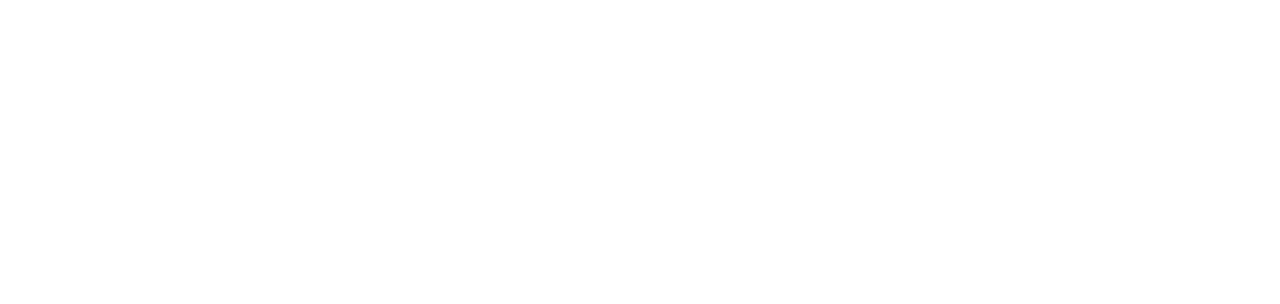
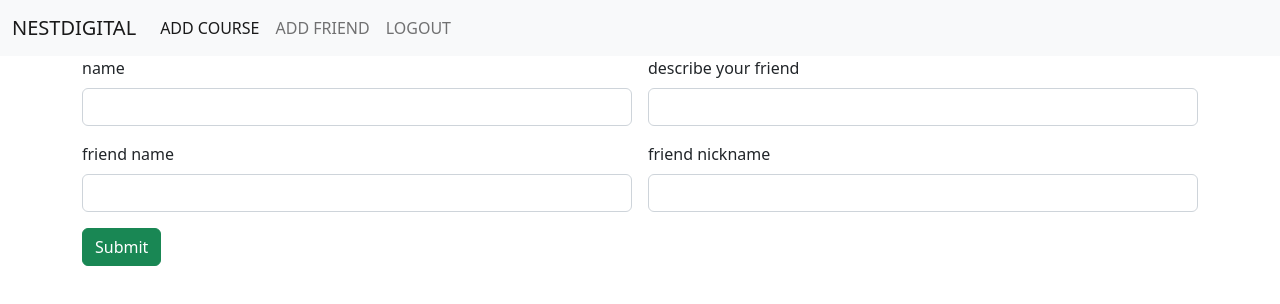
Before and after one commit to goodwinjose26/AngularNestdigitalApp, an Angular app: page /addfriend in a window 1280 px wide. Before the commit this address led to /. Shown: the top 304 px of the page. Built offline with nearby package versions, Linux system fonts and the light colour scheme.

Commit message:
addfriend

```diff
--- a/src/app/addcourse/addcourse.component.html
+++ b/src/app/addcourse/addcourse.component.html
@@ -24,7 +24,7 @@
             <input name="courseVenue" [(ngModel)]="courseVenue" type="text" class="form-control">
           </div>
           <div class="col col-12 col-sm-6 col-md-6 col-lg-6 col-xl-6 col-xxl-6">
-            <button (click)="readValues()" class="btn btn-success">Submit</button>
+            <button (click)="addCourse()" class="btn btn-success">Submit</button>
           </div>
         </div>
       </div>
--- a/src/app/addcourse/addcourse.component.ts
+++ b/src/app/addcourse/addcourse.component.ts
@@ -15,7 +15,7 @@
   courseVenue=""
   constructor(private api:ApiService){}
 
-  readValues=()=>
+  addCourse=()=>
   {
     let data:any={"courseTitle":this.courseTitle,"courseDescription":this.courseDescription,"courseDuration":this.courseDuration,"courseDate":this.courseDate,"courseVenue":this.courseVenue}
     console.log(data)
--- /dev/null
+++ b/src/app/addfriend/addfriend.component.html
@@ -0,0 +1,30 @@
+<app-employeenavbar></app-employeenavbar>
+
+
+<div class="container">
+    <div class="row">
+        <div class="col col-12 col-sm-12 col-md-12 col-lg-12 col-xl-12 col-xxl-12">
+            <div class="row g-3">
+                <div class="col col-12 col-sm-6 col-md-6 col-lg-6 col-xl-6 col-xxl-6">
+                    <label for="" class="form-label">name</label>
+                    <input name="name" [(ngModel)]="name" type="text" class="form-control">
+                </div>
+                <div class="col col-12 col-sm-6 col-md-6 col-lg-6 col-xl-6 col-xxl-6">
+                    <label for="" class="form-label">describe your friend</label>
+                    <input name="DescribeYourFriend" [(ngModel)]="DescribeYourFriend" type="text" class="form-control">
+                </div>
+                <div class="col col-12 col-sm-6 col-md-6 col-lg-6 col-xl-6 col-xxl-6">
+                    <label for="" class="form-label">friend name</label>
+                    <input name="friendName" [(ngModel)]="friendName" type="text" class="form-control">
+                </div>
+                <div class="col col-12 col-sm-6 col-md-6 col-lg-6 col-xl-6 col-xxl-6">
+                    <label for="" class="form-label">friend nickname</label>
+                    <input name="friendNickName" [(ngModel)]="friendNickName" type="text" class="form-control">
+                </div>
+                <div class="col col-12 col-sm-6 col-md-6 col-lg-6 col-xl-6 col-xxl-6">
+                    <button (click)="addFriend()" class="btn btn-success">Submit</button>
+                </div>
+            </div>
+        </div>
+    </div>
+</div>
--- /dev/null
+++ b/src/app/addfriend/addfriend.component.ts
@@ -0,0 +1,40 @@
+import { Component } from '@angular/core';
+import { ApiService } from '../api.service';
+
+@Component({
+  selector: 'app-addfriend',
+  templateUrl: './addfriend.component.html',
+  styleUrls: ['./addfriend.component.css']
+})
+export class AddfriendComponent {
+
+  name=""
+  friendName=""
+  friendNickName=""
+  DescribeYourFriend=""
+  constructor(private api:ApiService) {}
+
+  addFriend =()=>
+  {
+    let data:any={"name":this.name,"friendName":this.friendName,"friendNickName":this.friendNickName,"DescribeYourFriend":this.DescribeYourFriend}
+console.log(data)
+this.api.addFriend(data).subscribe(
+  (response:any)=>
+  {
+    console.log(response)
+    if (response.status=="success") {
+      alert("friend added")
+      this.DescribeYourFriend=""
+      this.friendName=""
+      this.friendNickName=""
+      this.name=""
+
+    } else {
+      alert("error")
+
+    }
+  }
+)
+  }
+
+}
--- a/src/app/employeenavbar/employeenavbar.component.html
+++ b/src/app/employeenavbar/employeenavbar.component.html
@@ -10,7 +10,7 @@
             <a class="nav-link active" aria-current="page" routerLink="/addcourse">ADD COURSE</a>
           </li>
           <li class="nav-item">
-            <a class="nav-link" routerLink="/viewfriend">ADD FRIEND</a>
+            <a class="nav-link" routerLink="/addfriend">ADD FRIEND</a>
           </li>
           <li class="nav-item">
             <a class="nav-link" routerLink="/employeelogin">LOGOUT</a>
```
Also changed, not shown: src/app/app.module.ts (+8 -2 lines), src/app/addfriend/addfriend.component.css (added).
